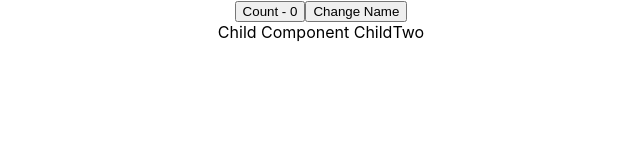
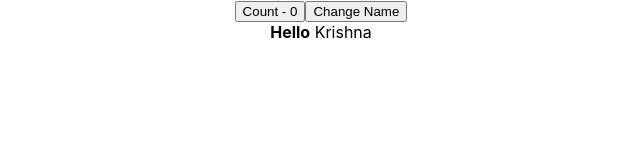
Before and after one commit to abhishek1savaliya/React_Render, a React (Create React App) app: page / in a window 1280 px wide. Shown: the top 160 px of the page, without its empty margins (319-959 px from the left). Built offline with nearby package versions, Linux system fonts and the light colour scheme.

Commit message:
Incorrect memo with children

```diff
--- a/src/App.css
+++ b/src/App.css
@@ -32,6 +32,7 @@
   from {
     transform: rotate(0deg);
   }
+
   to {
     transform: rotate(360deg);
   }
--- a/src/App.js
+++ b/src/App.js
@@ -1,12 +1,10 @@
-
 import './App.css';
-import ParentTwo from './Components/Optimization/ParentTwo';
-
+import ParentThree from './Components/IncorrectOptimization/ParentThree';
 
 function App() {
   return (
     <div className="App">
-    <ParentTwo />
+      <ParentThree />
     </div>
   );
 }
--- /dev/null
+++ b/src/Components/IncorrectOptimization/ChildThree.js
@@ -0,0 +1,12 @@
+import React from 'react';
+
+function ChildThree({ children, name }) {
+    console.log('ChildThree Render');
+    return (
+        <div>
+            {children} {name}
+        </div>
+    );
+}
+
+export default React.memo(ChildThree);
--- /dev/null
+++ b/src/Components/IncorrectOptimization/ParentThree.js
@@ -0,0 +1,21 @@
+import React, { useState } from 'react';
+import ChildThree from './ChildThree';
+
+const ParentThree = () => {
+    const [count, setCount] = useState(0);
+    const [name, setName] = useState('Krishna');
+    console.log('ParentThree Render');
+
+    return (
+        <div>
+            <button onClick={() => setCount(c => c + 1)}>Count - {count}</button>
+            <button onClick={() => setName('Radha')}>Change Name</button>
+            <div>
+                <ChildThree name={name}>
+                    <strong>Hello</strong></ChildThree>
+            </div>
+        </div>
+    );
+}
+
+export default ParentThree
```
